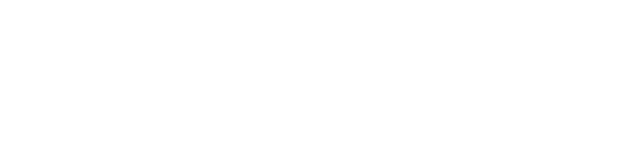
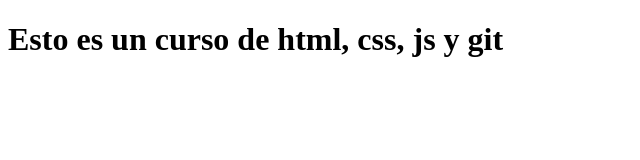
Before and after one commit to albera10/sistema-app, a plain HTML site: page index.html in a window 1280 px wide. Shown: the whole page, without its empty margins (0-640 px from the left). Drawn offline with Linux system fonts and the light colour scheme.

Commit message:
Se inicio el proyecto

```diff
--- a/index.html
+++ b/index.html
@@ -7,6 +7,6 @@
     <title>curso de git con html y css</title>
 </head>
 <body>
-
+    <h1>Esto es un curso de html, css, js y git  </h1>
 </body>
 </html>
```
